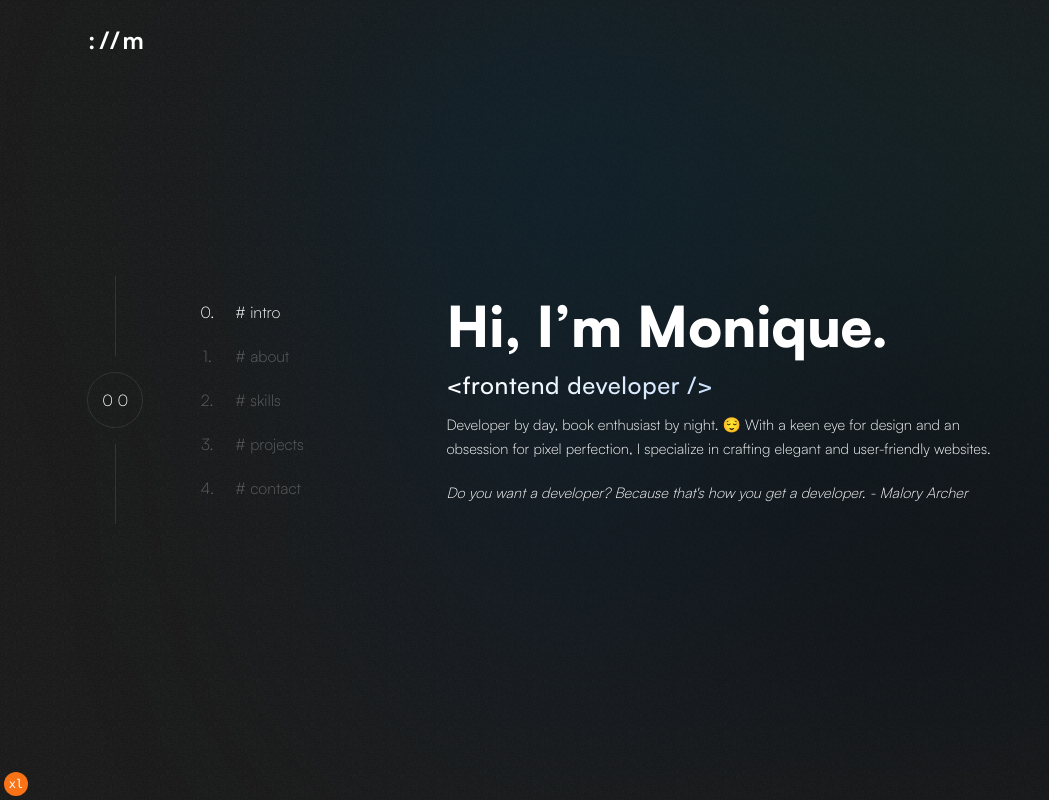
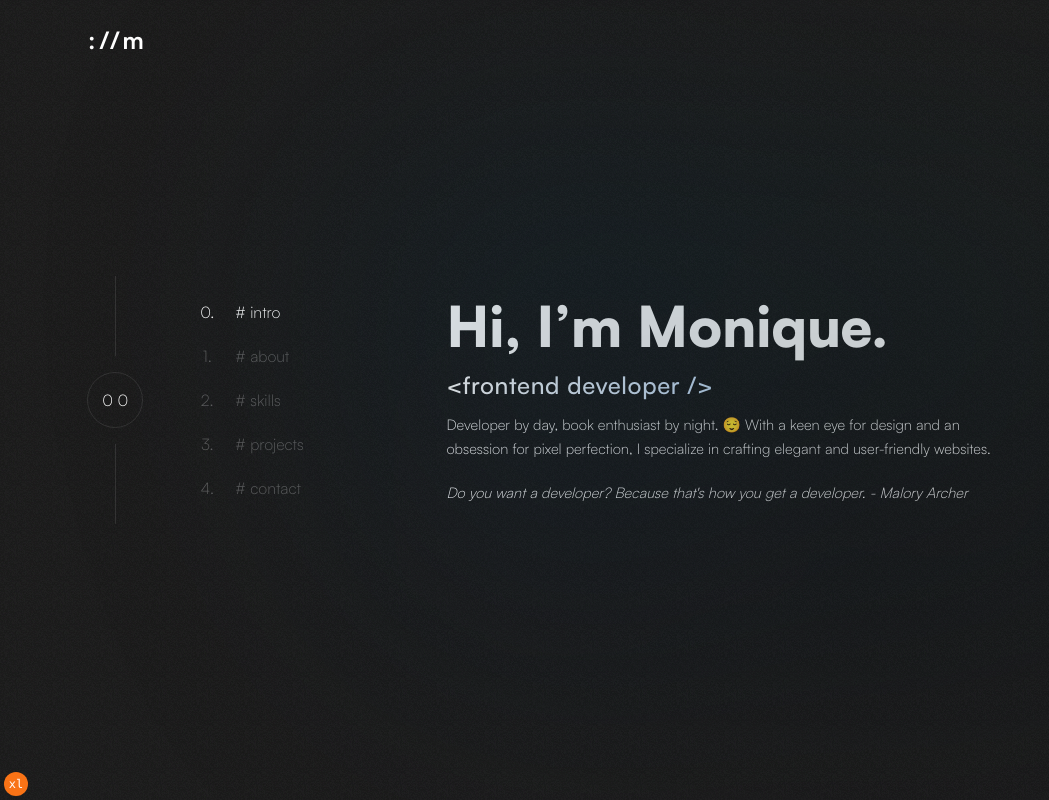
Before and after one commit to beautyscribbles/portfolio-v3, a Next.js app: page / in a window 1280 px wide. Shown: the top 800 px of the page, without its empty margins (0-1049 px from the left). Built offline with nearby package versions, Linux system fonts and the light colour scheme.

Commit message:
updated readme

```diff
--- a/src/app/globals.css
+++ b/src/app/globals.css
@@ -42,8 +42,6 @@ body {
     -webkit-transition: width 0.3s ease-in-out;
   }
 
-
-
   .stroked {
     color: transparent;
     -webkit-text-stroke: 1px rgba(48, 48, 48, 0.489);
--- a/src/components/ui/GradientBackground.tsx
+++ b/src/components/ui/GradientBackground.tsx
@@ -6,17 +6,18 @@ interface Props {
 
 const GradientBackground = (props: Props) => {
   const { children } = props;
+
   return (
     <div
-      className={`absolute top-0 left-0 w-full h-[90vh] flex flex-col items-center justify-center `}
+      className={`absolute top-[50%] left-[50%] w-full h-[60vh] flex flex-col items-center justify-center transform -translate-x-1/2 -translate-y-1/2`}
     >
       <div
-        className={`absolute inset-0 flex flex-wrap m-auto pointer-events-none -z-10 blur-[8em] opacity-50  scale-80 -left-20`}
+        className={`absolute inset-0 flex flex-wrap m-auto pointer-events-none -z-10 blur-[8em] opacity-50 scale-80 -left-20`}
       >
-        <div className="w-1/2 rounded-full h-1/2 first:scale-125 last:scale-125 blur-3xl bg-[#042B41]"></div>
-        <div className="w-1/2 rounded-full h-1/2 first:scale-125 last:scale-125 blur-3xl bg-[#0B2D32]"></div>
-        <div className="w-1/2 rounded-full h-1/2 first:scale-125 last:scale-125 blur-3xl  bg-[#0B1F32]"></div>
-        <div className="w-1/2 rounded-full h-1/2 first:scale-125 last:scale-125 blur-3xl bg-[#04101B]"></div>
+        <span className="bg-[#042B41] w-1/2 rounded-full h-1/2 first:scale-125 last:scale-125 blur-3xl opacity-50 "></span>
+        <span className="bg-[#0B2D32] w-1/2 rounded-full h-1/2 first:scale-125 last:scale-125 blur-3xl opacity-50 "></span>
+        <span className="bg-[#0B1F32] w-1/2 rounded-full h-1/2 first:scale-125 last:scale-125 blur-3xl opacity-50 "></span>
+        <span className="bg-[#04101B] w-1/2 rounded-full h-1/2 first:scale-125 last:scale-125 blur-3xl opacity-50 "></span>
       </div>
       {children}
     </div>
```
Also changed, not shown: public/portfolio screenshot.webp (added), 1 other file (tests, documents, lock files or other folders).
